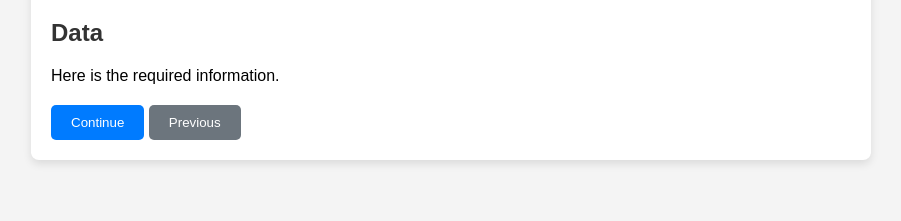
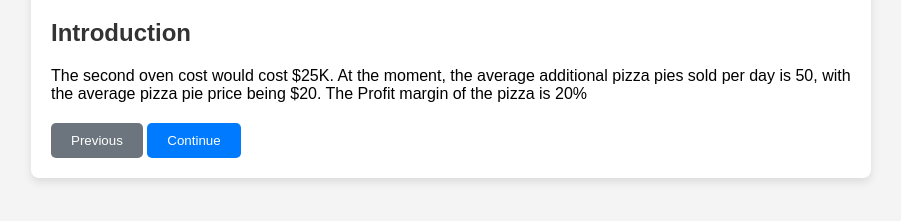
Before and after one commit to arcvina/consulting, a plain HTML site: page index.html in a window 1280 px wide. Both pictures are taken after a click on the button "Start". Shown: the part 101-322 px from the top of the page, without its empty margins (189-1090 px from the left). Drawn offline with Linux system fonts and the light colour scheme.

Commit message:
Update index.html

```diff
--- a/index.html
+++ b/index.html
@@ -88,11 +88,15 @@
 
         <!-- Screen 1.5: Data -->
         <div id="screen1.5" class="screen">
-            <h2>Data</h2>
-            <p>Here is the required information.</p>
+            <h2>Introduction </h2>
+            <p>
+                The second oven cost would cost $25K. At the moment, the average additional pizza pies sold per day is 50, with the average pizza pie price being $20.
+                The Profit margin of the pizza is 20%
+
+              </p>
             <div class="buttons">
+                <button class="prev" onclick="prevScreen(1)">Previous</button>
                 <button onclick="nextScreen(2)">Continue</button>
-                <button class="prev" onclick="prevScreen(1)">Previous</button>
             </div>
         </div>
 
```
